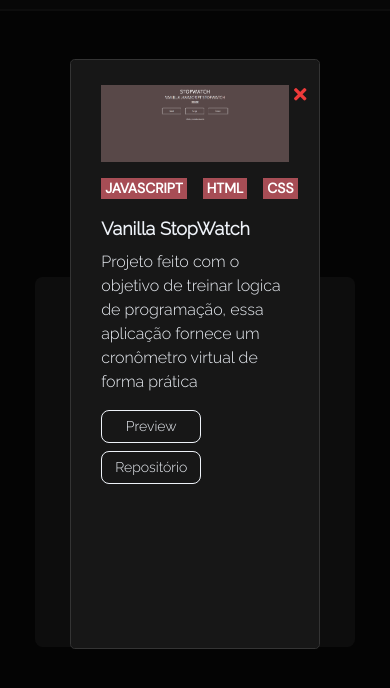
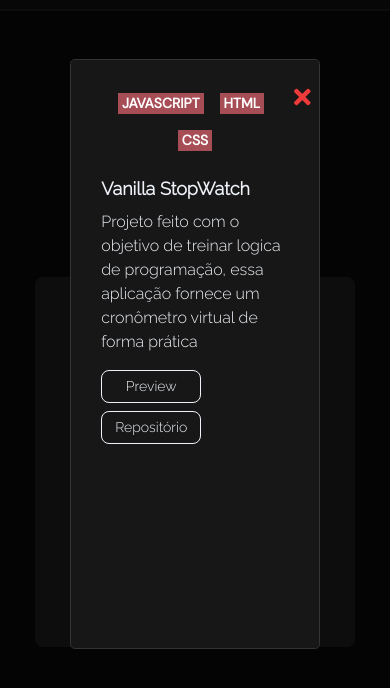
Before and after one commit to pedrop07/pedrop07.github.io, a website: page index.html in a window 390 px wide. Both pictures are taken after a click on the element 195 px from the left and 2199 px from the top of the page. Shown: the part 1777-2465 px from the top of the page. Drawn offline with nearby package versions, Linux system fonts and the light colour scheme.

Commit message:
added new updates

```diff
--- a/assets/css/header.css
+++ b/assets/css/header.css
@@ -5,7 +5,7 @@
     background: #171717;
     z-index: 999;
     width: 100%;
-    box-shadow: 0px 5px 23px #ffffff2b;
+    box-shadow: 0px 5px 23px #f9f9f917;
 }
 
 .header{
--- a/assets/css/padroes.css
+++ b/assets/css/padroes.css
@@ -176,6 +176,10 @@ img {
     font-size: 28px;
 }
 
+.fa-2x{
+    font-size: 1.5rem;
+}
+
 /* padrôes dos textos */
 
 .infos-section{
--- a/assets/css/style.css
+++ b/assets/css/style.css
@@ -192,6 +192,10 @@
     left: 90%;
 }
 
+.activeModal{
+    overflow: hidden;
+}
+
 /* Sessão Tecnologias */
 
 .s_tecnologias{
@@ -246,4 +250,7 @@
 
 @media(max-width: 540px){
 
+    .projeto-img{
+        display: none;
+    }
 }
--- a/assets/js/main.js
+++ b/assets/js/main.js
@@ -64,12 +64,21 @@ document.addEventListener("click", (e) => {
 
         let numberModal = ( idModal.split("").pop() ) - 1 ;
 
+        let body = document.querySelector("body");
+
+        body.classList.add("activeModal");
+
         modal[numberModal].style.display = "block";
+
+
 
         closeModal[numberModal].onclick = () => {
             modal[numberModal].style.display = "none";
 
+            body.classList.remove("activeModal");
         }
+
+        console.log(e.target)
     }
 });
 
--- a/index.html
+++ b/index.html
@@ -233,9 +233,9 @@
 
                         <div class="modal-content">
 
-                            <i class="fas fa-times close-modal"></i>
+                            <i class="fas fa-times close-modal fa-2x"></i>
 
-                            <figure class="max-700">
+                            <figure class="max-700 projeto-img">
                                 <img src="./images/Screenshot_1.png" alt="" width="auto" height="auto">
                             </figure>
 
@@ -244,17 +244,17 @@
 
                                 <div class="d-flex justify-content-between flex-column">
 
-                                    <div class="d-flex mb-3">
+                                    <div class="d-flex justify-content-center flex-wrap mb-3">
 
-                                        <div class="tecs-projeto roboto mr-2">
+                                        <div class="tecs-projeto roboto my-2 mr-2">
                                             JAVASCRIPT
                                         </div>
 
-                                        <div class="tecs-projeto roboto mx-2">
+                                        <div class="tecs-projeto roboto my-2 mx-2">
                                             HTML
                                         </div>
 
-                                        <div class="tecs-projeto roboto mx-2">
+                                        <div class="tecs-projeto roboto my-2 mx-2">
                                             CSS
                                         </div>
 
```
Also changed, not shown: dist/all.css, dist/all.js, dist/all.min.css.
